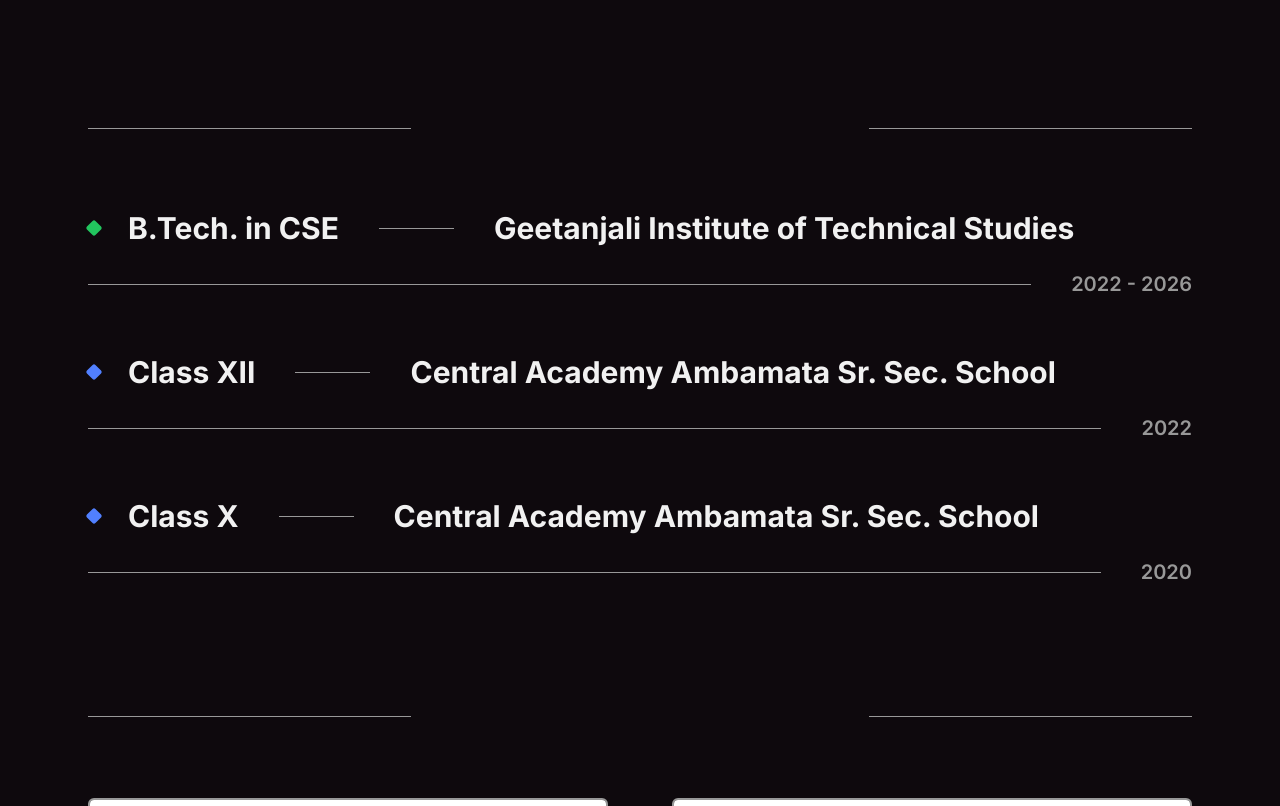
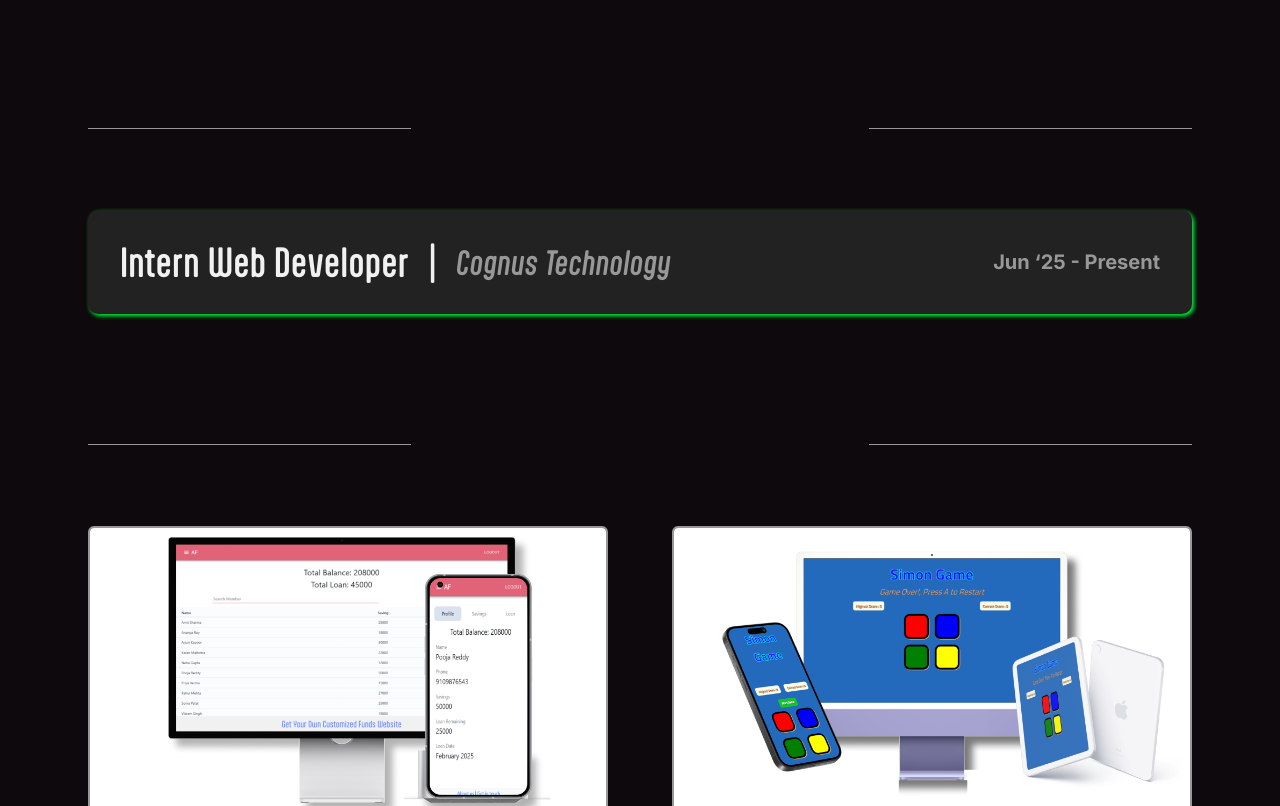
Before and after one commit to HussainAmet/hussain-amet-site, a Next.js app: page /about-me in a window 1280 px wide. Shown: the part 1838-2644 px from the top of the page. Built offline with nearby package versions, Linux system fonts and the light colour scheme.

Commit message:
my experience section added

```diff
--- a/src/components/About/myEducationSection/MyEduationSection.jsx
+++ b/src/components/About/myEducationSection/MyEduationSection.jsx
@@ -2,11 +2,13 @@
 import Line from '@/components/utility/line/Line'
 import React from 'react'
 import siteData from "@/json/siteData.json";
+import { headers } from 'next/headers';
 
 function MyEduationSection() {
+  const device = headers().get('x-device-type') || 'mobile';
   return (
     <div>
-        <Heading text="Education" />
+        <Heading text={device == 'desktop' ? "My Education" : "Education"} />
         <div
           className='
             flex flex-col
--- /dev/null
+++ b/src/components/utility/myExperienceSection/MyExperienceSection.jsx
@@ -0,0 +1,79 @@
+import React from 'react'
+import Heading from '../heading/Heading'
+import { headers } from 'next/headers';
+import LearnMore from '../learnMore/LearnMore';
+import siteData from "@/json/siteData.json";
+
+const MyExperienceSection = () => {
+    const device = headers().get('x-device-type') || 'mobile';
+    return (
+        <div>
+            <Heading text={device == 'desktop' ? "My Experience" : "Experience"} />
+            {siteData.experiences.map((experience, index) => (
+                <div className={`
+                    ${index == 0 ? 'xl:mt-10' : 'xl:mt-16'} xl:p-8
+                    lg:py-9 lg:px-6
+                    py-5 px-4 mt-8 bg-[var(--light-black)] rounded-[10px] ${index == 0 ? 'shadow-[2px_2px_4px_0_#00FF3B]' : 'shadow-[2px_2px_4px_0_#5180FF]'}
+                `} key={index}>
+                    <div className='
+                        xl:flex xl:items-center xl:justify-between
+                        lg:flex lg:items-center lg:justify-between
+                    '>
+                        <div className='
+                            xl:flex-row xl:items-center xl:gap-5
+                            lg:flex-row lg:items-center lg:gap-5
+                            flex-col flex gap-1
+                        '>
+                            <div className='
+                                md:flex md:flex-col md:gap-1 md:w-fit
+                                sm:flex sm:flex-col sm:gap-1 sm:w-fit
+                            '>
+                                <p className='
+                                    xl:text-4xl
+                                    lg:text-4xl
+                                    text-3xl font-aptly-medium text-[var(--white)]
+                                '>{experience.role}</p>
+                                <div className='
+                                    xl:hidden
+                                    lg:hidden
+                                    md:h-1
+                                    sm:h-1
+                                    bg-[var(--white)] rounded-full
+                                '></div>
+                            </div>
+                            <span className='
+                                xl:text-4xl
+                                lg:text-4xl
+                                md:hidden sm:hidden
+                                font-aptly-medium text-[var(--white)]
+                            '>|</span>
+                            <div className='flex items-center justify-between'>
+                                <p className='
+                                    xl:text-3xl
+                                    lg:text-2xl
+                                    text-xl font-aptly-medium-italic text-[var(--light-white)]
+                                '>{experience.company}</p>
+                                <p className='
+                                    xl:hidden
+                                    lg:hidden
+                                    text-xs font-Inter font-bold text-[var(--light-white)]
+                                '>{experience.duration}</p>
+                            </div>
+                        </div>
+                        <p className='
+                            xl:text-xl
+                            lg:text-lg
+                            md:hidden sm:hidden
+                            font-Inter font-bold text-[var(--light-white)]
+                        '>{experience.duration}</p>
+                    </div>
+                </div>
+            ))}
+            {/* <div className="mt-11 text-center">
+                <LearnMore text="View More" href="/my-projects" />
+            </div> */}
+        </div>
+    )
+}
+
+export default MyExperienceSection;
--- a/src/json/siteData.json
+++ b/src/json/siteData.json
@@ -5,18 +5,45 @@
         "email": "mailto:hussainamet@gmail.com",
         "github": "https://github.com/HussainAmet"
     },
-
     "skills": [
         {
             "title": "Front End Technologies",
-            "skills": ["HTML5", "CSS3", "JavaScript", "Bootstrap", "Tailwind CSS", "React.js", "Next.js", "Redux", "EJS Template", "GSAP", "Figma"]
-          },
-          {
+            "skills": [
+                "HTML5",
+                "CSS3",
+                "JavaScript",
+                "Bootstrap",
+                "Tailwind CSS",
+                "React.js",
+                "Next.js",
+                "Redux",
+                "EJS Template",
+                "GSAP",
+                "Figma"
+            ]
+        },
+        {
             "title": "Back End Technologies",
-            "skills": ["Node.js", "Express.js", "MongoDB", "MySQL"]
-          }
+            "skills": [
+                "Node.js",
+                "Express.js",
+                "MongoDB",
+                "MySQL"
+            ]
+        }
     ],
-
+    "experiences": [
+        {
+            "company": "Cognus Technology",
+            "role": "Intern Web Developer",
+            "duration": "Jun ‘25 - Present",
+            "responsibilities": [
+                "Contributing to a real-world web application, 'Gradding: Study Abroad Made Simple', as part of a 15+ member development team.",
+                "Responsible for fixing bugs and implementing new features using Next.js for frontend development and NestJS (Node.js framework backend services.",
+                "Actively learning and applying full-stack best practices, including RESTful API design, modular backend architecture, and server-side rendering with Next.js, to deliver scalable and maintainable solutions."
+            ]
+        }
+    ],
     "contacts": [
         {
             "label": "Let's Connect",
@@ -39,7 +66,6 @@
             "link": "https://github.com/HussainAmet"
         }
     ],
-
     "educations": [
         {
             "institution": "Geetanjali Institute of Technical Studies",
@@ -57,7 +83,6 @@
             "graduationYear": "2020"
         }
     ],
-
     "projects": {
         "funds-website": {
             "title": "Funds Website",
@@ -217,7 +242,6 @@
                 ]
             }
         },
-
         "portfolio-website": {
             "title": "My Portfolio",
             "image": "/images/porfolio_snapshots/portfolio_image.jpg",
@@ -265,7 +289,6 @@
                 ]
             }
         },
-
         "blog-website": {
             "title": "Blog Website",
             "image": "/images/blog_sanpshots/blog_image_1.jpg",
@@ -306,7 +329,6 @@
                 ]
             }
         },
-
         "todo-website": {
             "title": "To-Do Website",
             "image": "/images/todo_snapshots/tos_dos_image.jpg",
@@ -350,7 +372,6 @@
                 ]
             }
         },
-
         "simon-game": {
             "title": "Simon Game",
             "image": "/images/simon_snapshots/simon_mockup.jpg",
@@ -417,7 +438,6 @@
                 ]
             }
         },
-
         "dice-game": {
             "title": "Dice Game",
             "image": "/images/dice_snapshots/dice_mockup.jpg",
--- a/src/page/AboutMe.jsx
+++ b/src/page/AboutMe.jsx
@@ -5,8 +5,8 @@
 import ContactMeSection from "@/components/utility/contactMeSection/ContactMeSection";
 import React from 'react'
 import MyEduationSection from '@/components/About/myEducationSection/MyEduationSection';
-import { NavbarContainer, PageContainer } from '@/components/utility/container/Container';
 import InfoSection from '@/components/About/infoSection/InfoSection';
+import MyExperienceSection from '@/components/utility/myExperienceSection/MyExperienceSection';
 
 function AboutMe() {
   return (
@@ -14,8 +14,9 @@
       <HeroSection />
       <InfoSection />
       <MySkillsSection />
+      <MyExperienceSection />
+      <MyProjectsSection />
       <MyEduationSection />
-      <MyProjectsSection />
       <Line direction='left' />
       <ContactMeSection />
     </>
--- a/src/page/Home.jsx
+++ b/src/page/Home.jsx
@@ -5,6 +5,7 @@
 import MyProjectsSection from "@/components/utility/myProjectsSection/MyProjectsSection";
 import Line from "@/components/utility/line/Line";
 import ContactMeSection from "@/components/utility/contactMeSection/ContactMeSection";
+import MyExperienceSection from "@/components/utility/myExperienceSection/MyExperienceSection";
 
 function Home() {
     return (
@@ -12,6 +13,7 @@
             <HeroSection />
             <AboutMeSection />
             <MySkillsSection />
+            <MyExperienceSection />
             <MyProjectsSection />
             <Line direction='left' />
             <ContactMeSection />
--- a/src/theme/color.css
+++ b/src/theme/color.css
@@ -4,6 +4,7 @@
   --light-white-20: #98989833;
   --black: #0E090D;
   --black-20: #0E090D33;
+  --light-black: #222222;
   --gray: #303030;
   --accent: #5180FF;
 }
```
Also changed, not shown: src/middleware.jsx (+11 -1 lines).
